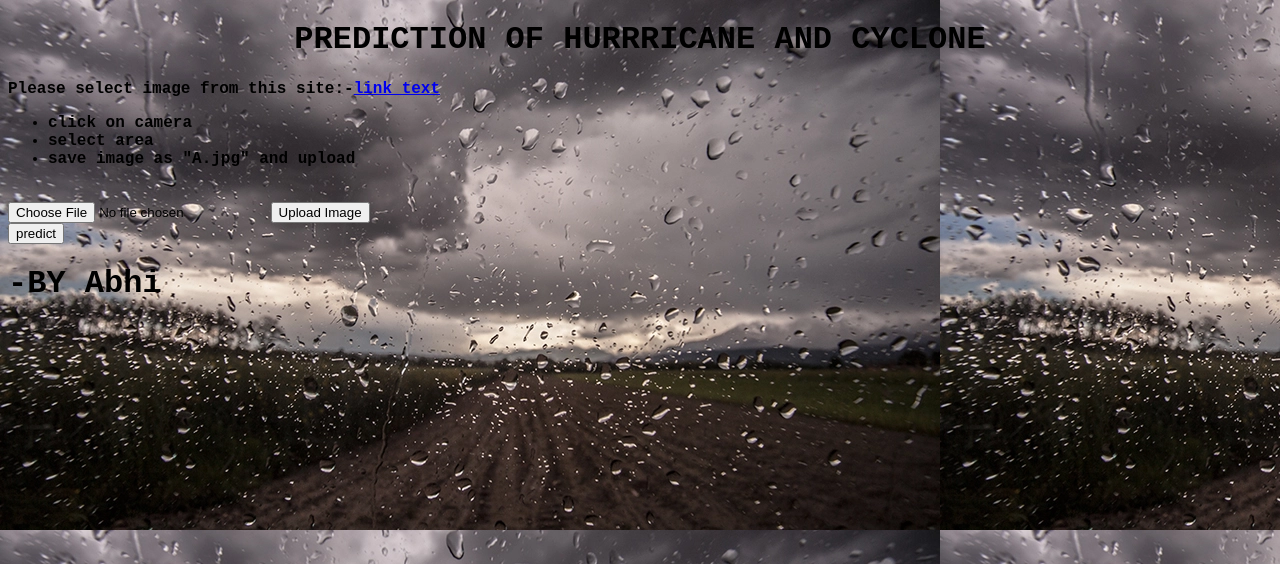
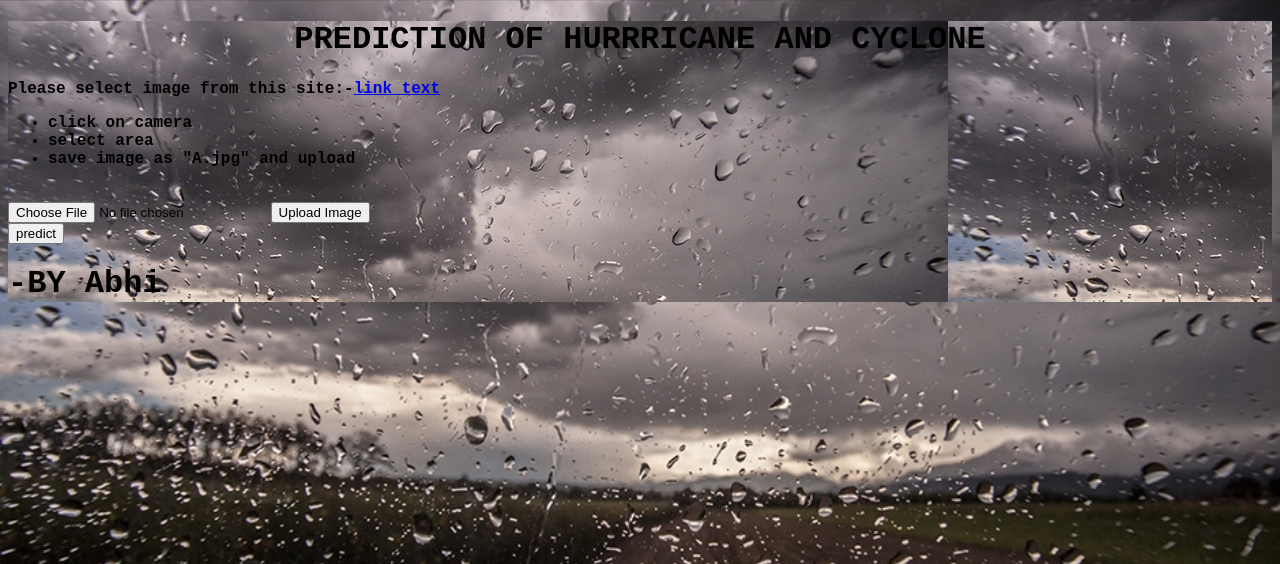
Before and after one commit to abhist20/Storm-detection-system-using-satellite-imagery-and-CNN, a PHP site: page / in a window 1280 px wide. Shown: the top 564 px of the page. Run offline with PHP 8.4, Linux system fonts and the light colour scheme.

Commit message:
Update style.css

```diff
--- a/style.css
+++ b/style.css
@@ -1,5 +1,12 @@
 
 /* your CSS styles can go here */
+html {
+  background: url("weather.jpg"); no-repeat center center fixed;
+  -webkit-background-size: cover;
+  -moz-background-size: cover;
+  -o-background-size: cover;
+  background-size: cover;
+}
 
 body {
   font-family: "Courier New", Helvetica, sans-serif;
```
